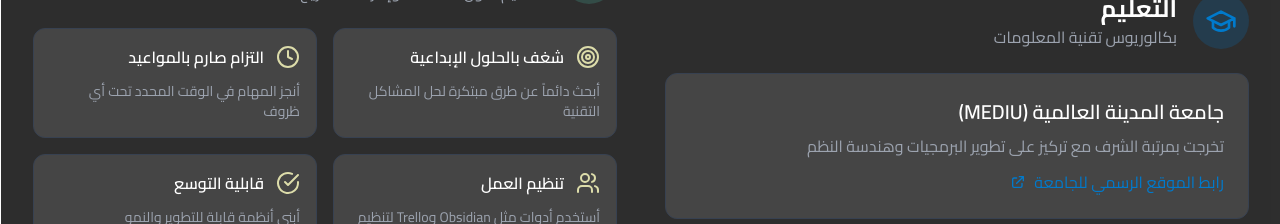
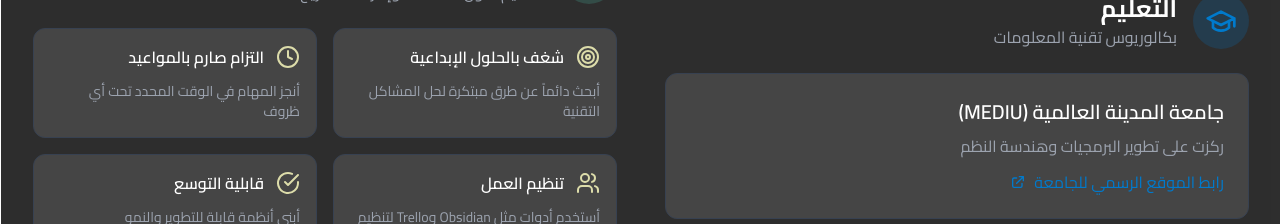
Before and after one commit to oooomar896/cv_omar, a React (Create React App) app: page / in a window 1280 px wide. Shown: the part 1140-1364 px from the top of the page. Built offline with nearby package versions, Linux system fonts and the light colour scheme; the HTML template or start-up script is replaced by a standard one.

Commit message:
fix: تعديل نص التعليم إلى 'ركزت على تطوير البرمجيات وهندسة النظم'

```diff
--- a/src/components/About.js
+++ b/src/components/About.js
@@ -74,7 +74,7 @@ const About = () => {
                   جامعة المدينة العالمية (MEDIU)
                 </h4>
                 <p className='text-gray-400 mb-3'>
-                  تخرجت بمرتبة الشرف مع تركيز على تطوير البرمجيات وهندسة النظم
+                  ركزت على تطوير البرمجيات وهندسة النظم
                 </p>
                 <a
                   href='https://www.mediu.edu.my/ar/'
```
